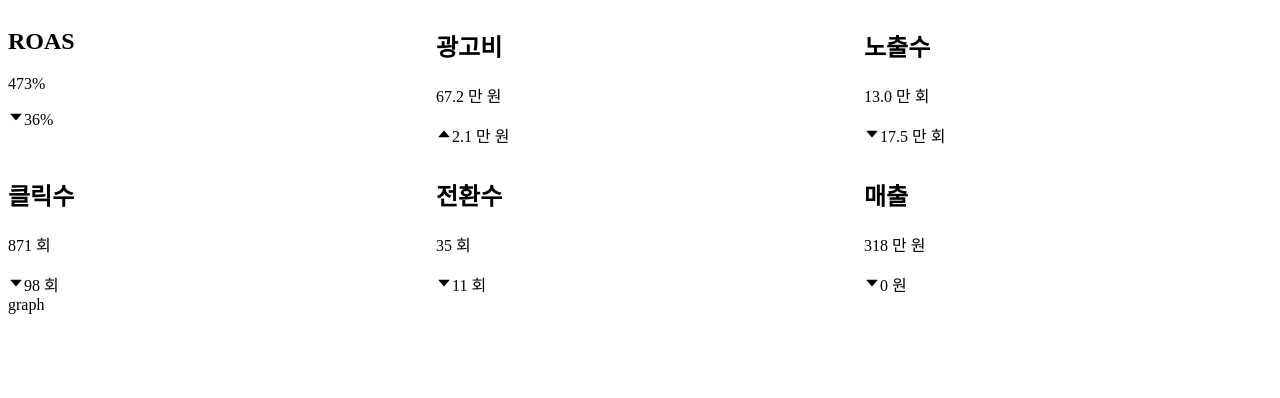
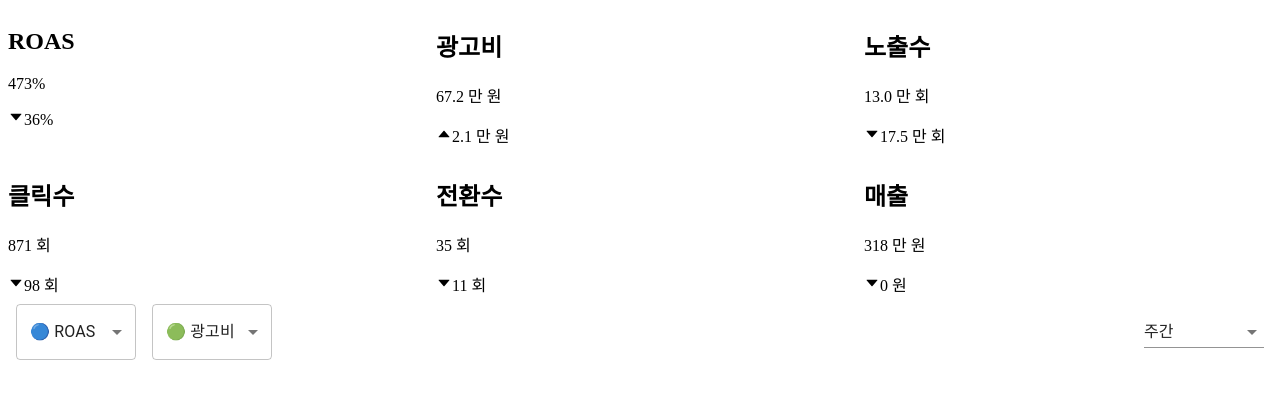
Before and after one commit to pre-onboarding-frontend-7-team-3/pre-onboarding-7th-2-2-3, a React (Create React App) app: page / in a window 1280 px wide. Shown: the top 398 px of the page. Built offline with nearby package versions, Linux system fonts and the light colour scheme; data requests are answered from the project's data file.

Commit message:
refactor : Compare 관련 파일 barrel로 선언

```diff
--- a/src/components/Home/CompareGraph/CompareGraph.jsx
+++ b/src/components/Home/CompareGraph/CompareGraph.jsx
@@ -1,7 +1,54 @@
-import { useEffect } from "react";
+import styled from "styled-components";
+import { centerize } from "shared/global.style";
+import DropDown from "components/dropDown";
+import { useRecoilState, useRecoilValue } from "recoil";
+import {
+  graphDateRangeState,
+  graphXAxisState,
+  menuItemsWithOutFirstState,
+} from "store/atoms/graphNav";
+import { GRAPH_RANGE_DAY_MENU_ITEM, GRAPH_X_AXIS_MENU_ITEMS } from "constants/GraphNavMenuItem";
 
 function CompareGraph() {
-  return <div>graph</div>;
+  const [graphXAxis, setGraphXAxis] = useRecoilState(graphXAxisState);
+  const menuItemsWithOutFirst = useRecoilValue(menuItemsWithOutFirstState);
+  const [graphDateRange, setGraphDateRange] = useRecoilState(graphDateRangeState);
+
+  return (
+    <>
+      <NavWrapper>
+        <XAxisIndexWrapper>
+          <DropDown
+            saveRecoilNavOption={(option) => setGraphXAxis({ ...graphXAxis, firstOption: option })}
+            initValue={graphXAxis["firstOption"]}
+            prefixIcon="🔵"
+            menuItems={GRAPH_X_AXIS_MENU_ITEMS}
+          />
+          <DropDown
+            saveRecoilNavOption={(option) => setGraphXAxis({ ...graphXAxis, secondOption: option })}
+            initValue={graphXAxis["secondOption"]}
+            prefixIcon="🟢"
+            menuItems={menuItemsWithOutFirst}
+          />
+        </XAxisIndexWrapper>
+        <DropDown
+          saveRecoilNavOption={setGraphDateRange}
+          initValue={graphDateRange}
+          standard
+          menuItems={GRAPH_RANGE_DAY_MENU_ITEM}
+        />
+      </NavWrapper>
+    </>
+  );
 }
 
+const NavWrapper = styled.section`
+  ${centerize}
+  justify-content: space-between;
+`;
+
+const XAxisIndexWrapper = styled.div`
+  ${centerize}
+`;
+
 export default CompareGraph;
--- /dev/null
+++ b/src/components/Home/CompareGraph/index.js
@@ -0,0 +1 @@
+export { default } from "./CompareGraph";
--- /dev/null
+++ b/src/components/Home/ComparePerformance/index.js
@@ -0,0 +1 @@
+export { default as ComparePerformance } from "./ComparePerformance";
```
